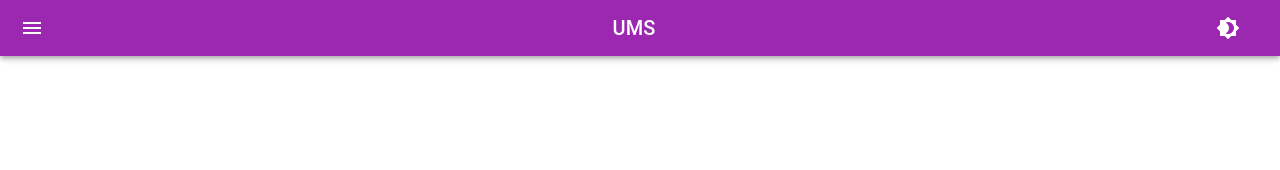
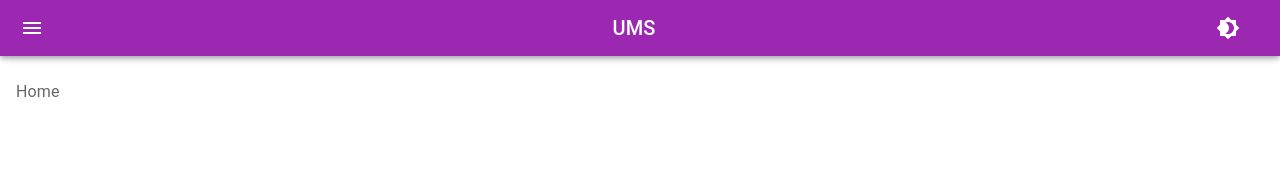
Before and after one commit to archu-230/user-management-system, a React (Vite) app: page / in a window 1280 px wide. Shown: the top 170 px of the page. Built offline with nearby package versions, Linux system fonts and the light colour scheme.

Commit message:
feat: add AppBreadcrumb to App.jsx

```diff
--- a/src/App.jsx
+++ b/src/App.jsx
@@ -1,11 +1,13 @@
 
-import { Toolbar } from "@mui/material";
+import { Breadcrumbs, Toolbar } from "@mui/material";
 import { useState } from "react";
 import MUIProvider from "./providers/MUI";
 import AppBoard from "./components/app-board";
 import { BrowserRouter, Route, Routes } from "react-router-dom";
 import Profile from "./pages/Profile";
 import Bar from "./components/navbar"
+import breadcrumbConfig from "./components/app-breadcrumb/config";
+import AppBreadcrumb from "./components/app-breadcrumb";
 
 const App = () => {
   const [open, setOpen] = useState(false);
@@ -13,13 +15,15 @@ const App = () => {
   return (
     <BrowserRouter>
       <MUIProvider>
-         <Bar onclickMenu={()=>setOpen(prev=>!prev)}/>
+
+        <Bar onclickMenu={() => setOpen(prev => !prev)} />
         <Toolbar />
         <AppBoard open={open} />
-          <Routes>
-            <Route path="/profile" element={<Profile />} />
-            <Route path="/" element={<></>}/>
-          </Routes>
+        <Routes>
+          <Route path="/profile" element={<Profile />} />
+          <Route path="/" element={<></>} />
+        </Routes>
+        <AppBreadcrumb />
       </MUIProvider>
     </BrowserRouter>
   );
```
